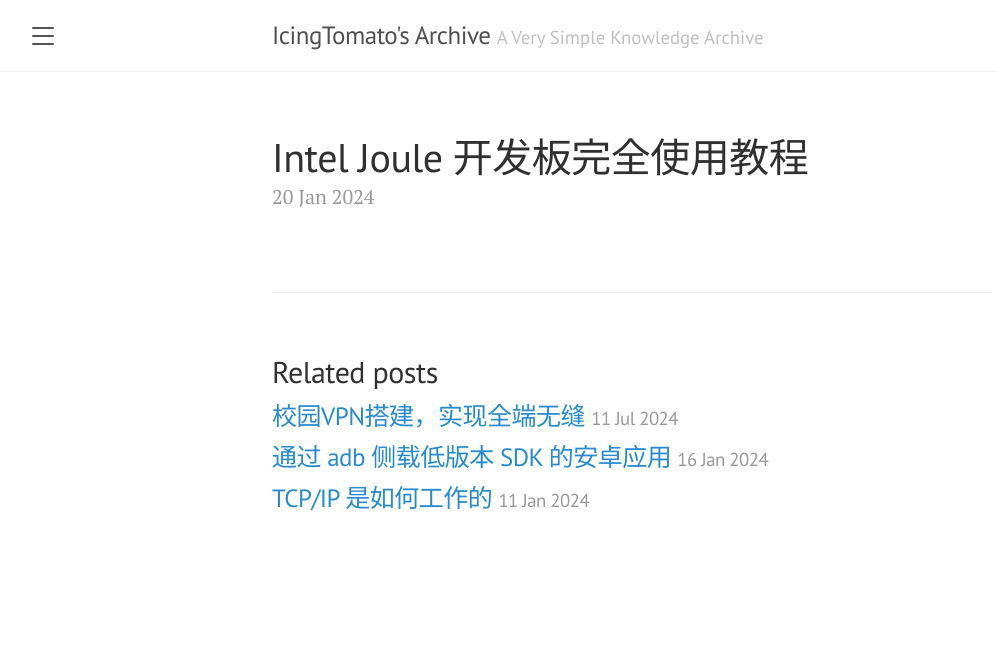
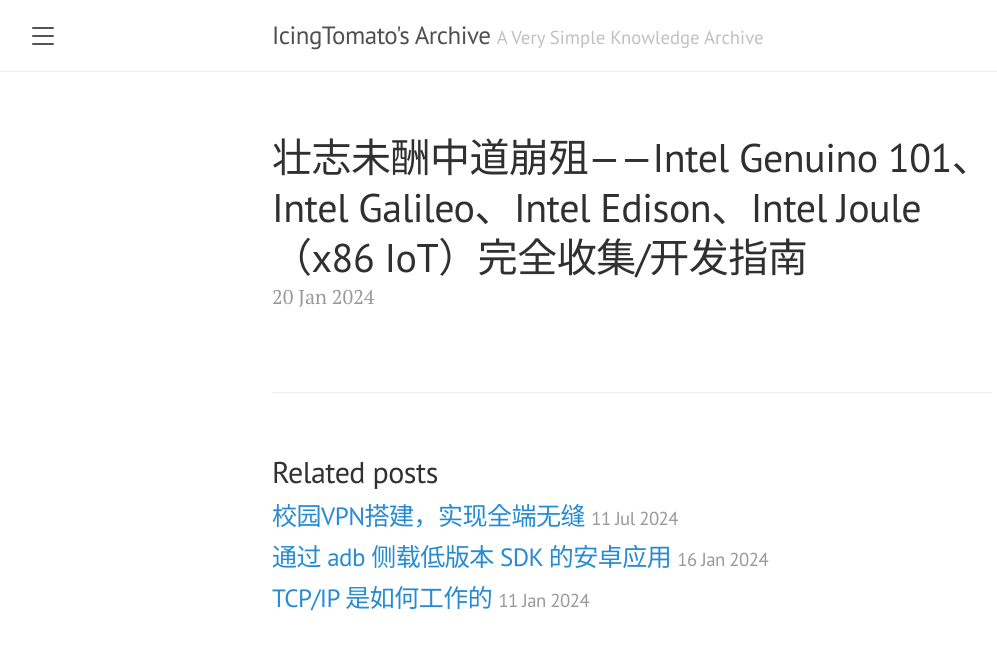
Before and after one commit to IcingTomato/icing.fun, a Jekyll site: the page built from _posts/2024-01-20-intel_joule.markdown, in a window 1280 px wide. Shown: the top 650 px of the page, without its empty margins (8-1005 px from the left). Built offline with Jekyll 4.4.1, drawn with Linux system fonts in a browser that asks for light colours.

Commit message:
Change: Change 20240120

```diff
--- a/_posts/2024-01-20-intel_joule.markdown
+++ b/_posts/2024-01-20-intel_joule.markdown
@@ -1,5 +1,5 @@
 ---
 layout: post
-title:  "Intel Joule 开发板完全使用教程"
+title:  "壮志未酬中道崩殂——Intel Genuino 101、Intel Galileo、Intel Edison、Intel Joule（x86 IoT）完全收集/开发指南"
 tags: intel x86 zh-cn
 ---
```
